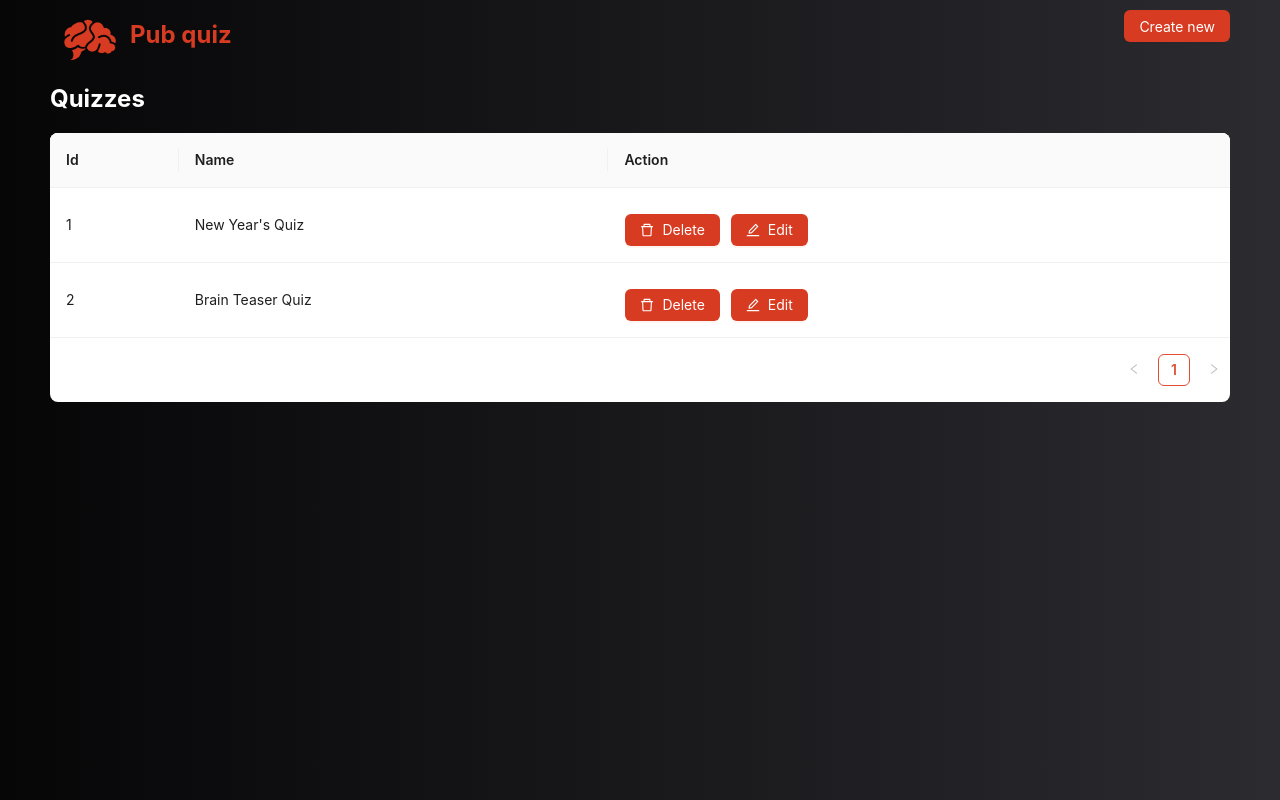
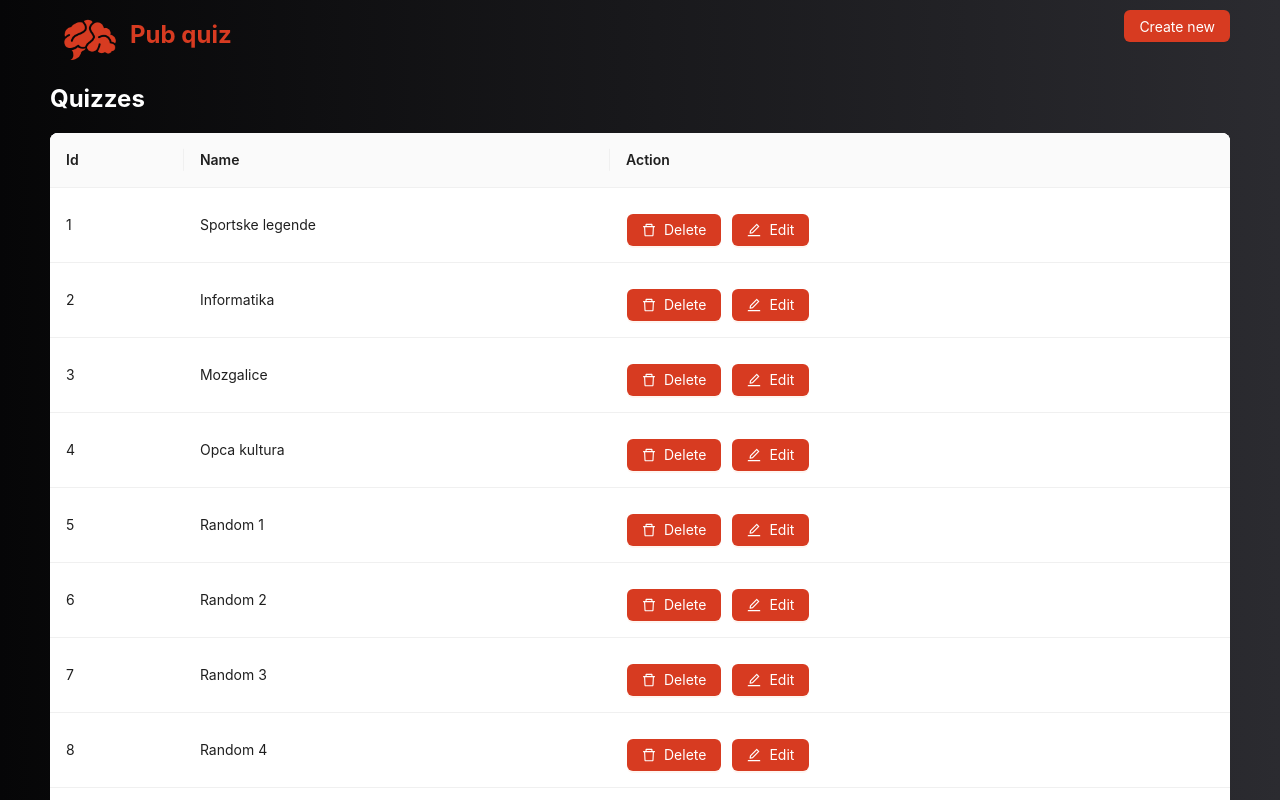
Before and after one commit to 1997mirza/quiz-maker, a React (Create React App) app: page / in a window 1280 px wide. Shown: the top 800 px of the page. Built offline with nearby package versions, Linux system fonts and the light colour scheme.

Commit message:
bug fixing && fill data

```diff
--- a/src/DataProvider.tsx
+++ b/src/DataProvider.tsx
@@ -33,124 +33,280 @@ const DataProvider = ({ children }: MyProviderProps) => {
   const [quizzes, setQuizzes] = useState<Quiz[]>([
     {
       id: 1,
-      name: "New Year's Quiz",
+      name: "Sportske legende",
       questions: [1, 2, 3, 4, 5, 6, 7, 8, 9, 10],
     },
     {
       id: 2,
-      name: "Brain Teaser Quiz",
-      questions: [1, 12, 13, 14, 15, 16, 17, 18, 19, 20],
+      name: "Informatika",
+      questions: [11, 12, 13, 14, 15, 16, 17, 18, 19, 20],
+    },
+    {
+      id: 3,
+      name: "Mozgalice",
+      questions: [21, 22, 23, 24, 25, 26, 27, 28, 29, 30],
+    },
+    {
+      id: 4,
+      name: "Opca kultura",
+      questions: [31, 32, 33, 34, 35, 36, 37, 38, 39, 40],
+    },
+    {
+      id: 5,
+      name: "Random 1",
+      questions: [1, 22, 13, 5],
+    },
+    {
+      id: 6,
+      name: "Random 2",
+      questions: [1, 22, 13, 16],
+    },
+    {
+      id: 7,
+      name: "Random 3",
+      questions: [1, 22, 13, 8],
+    },
+    {
+      id: 8,
+      name: "Random 4",
+      questions: [1, 9, 10, 37],
+    },
+    {
+      id: 9,
+      name: "Random 5",
+      questions: [1, 35, 4, 1],
+    },
+    {
+      id: 10,
+      name: "Random 6",
+      questions: [6, 12, 13, 33],
+    },
+    {
+      id: 11,
+      name: "Random 7",
+      questions: [5, 4, 1, 24],
+    },
+    {
+      id: 12,
+      name: "Random 8",
+      questions: [7, 5, 34, 39],
     },
   ]);
   const [questions, setQuestions] = useState<Question[]>([
     {
       id: 1,
       question:
-        "What is the most popular color associated with New Year's Eve celebrations?",
-      answer: "Gold or silver",
+        "Koja teniserka ima najviše osvojenih Grand Slam turnira u singlu u istoriji tenisa?",
+      answer: "Serena Williams sa 23 osvojena Grand Slam titule",
     },
     {
       id: 2,
       question:
-        "In what year did the first New Year's Eve celebration take place in Times Square, New York City?",
-      answer: "1904",
+        "Koja atletičarka je držala svjetski rekord u skoku u dalj najduže u istoriji?",
+      answer:
+        "Galina Čistjakova sa skokom od 7.52m koji je držao od 1988. do 2018. godine.",
     },
     {
       id: 3,
       question:
-        "What is the name of the traditional Scottish New Year's Eve celebration?",
-      answer: "Hogmanay",
+        "Koja je zemlja osvojila najviše medalja u istoriji Olimpijskih igara?",
+      answer: "SAD sa vise od 2,500 osvojene medalje.",
     },
     {
       id: 4,
       question:
-        "What famous song is traditionally sung at the stroke of midnight on New Year's Eve?",
-      answer: "Auld Lang Syne",
+        "Ko je najbrži trkač na 100 metara u istoriji atletike i koliko je brzo trčao?",
+      answer: "Usain Bolt sa vremenom od 9.58 sekundi.",
     },
     {
       id: 5,
       question:
-        "What fruit is traditionally eaten at New Year's in Spain and some Latin American countries?",
-      answer: "Grapes",
+        "Ko je najuspješniji vozač u istoriji Formule 1 i koliko šampionata je osvojio?",
+      answer: "Michael Schumacher sa sedam osvojenih šampionata.",
     },
     {
       id: 6,
       question:
-        "In many cultures, it is customary to make New Year's resolutions. What is the most common resolution made in the United States?",
-      answer: "To exercise more and lose weight",
+        "Ko je najbolji strijelac u istoriji nogometa i koliko golova je postigao?",
+      answer: "Josef Bican sa preko 805 postignutih golova u svojoj karijeri.",
     },
     {
       id: 7,
       question:
-        "What is the name of the traditional Japanese New Year's dish that is made with soba noodles?",
-      answer: "Toshikoshi soba",
+        "Ko je najuspješniji teniser svih vremena po broju osvojenih Grand Slam titula u singlu i koliko ih je osvojio?",
+      answer: "Roger Federer sa 20 osvojenih Grand Slam titula.",
     },
     {
       id: 8,
       question:
-        "In what year did the Tournament of Roses Parade first take place on New Year's Day in Pasadena, California?\n",
-      answer: "1890",
+        "Koja zemlja je osvojila najviše zlatnih medalja u istoriji Zimskih olimpijskih igara?",
+      answer: "Norveška sa 132 osvojene zlatne medalje.",
     },
     {
       id: 9,
       question:
-        "In which country is it traditional to give red envelopes filled with money to children on New Year's Day?",
-      answer: "China",
+        "Koja košarkaška legenda je osvojila najviše NBA prstenova u istoriji i koliko ih ima?",
+      answer: "Bill Russell sa 11 osvojenih NBA prstenova.",
     },
     {
       id: 10,
       question:
-        "What is the name of the first person to greet visitors to your home on New Year's Day in Ireland?",
-      answer: 'The "first footer" or "the lucky bird."',
+        "Koja plivačica drži svjetski rekord u disciplini 50m slobodnim stilom i koliko brzo je plivala?",
+      answer: "Sarah Sjöström sa vremenom od 23.67 sekundi.",
     },
     {
       id: 11,
-      question:
-        "What starts with an E, ends with an E, but contains only one letter?",
-      answer: "An envelope",
+      question: "Koje je ime prvog programskog jezika?",
+      answer: "Fortran",
     },
     {
       id: 12,
-      question: "What is always in front of you but can't be seen?",
-      answer: "The future",
+      question: "Koje su tri osnovne paradigme programiranja?",
+      answer: "Strukturno, objektno i funkcionalno programiranje",
     },
     {
       id: 13,
-      question:
-        "I am not alive, but I grow; I don't have lungs, but I need air; I don't have a mouth, but water kills me. What am I?",
-      answer: "Fire",
+      question: "Koja se programska paradigma koristi u React-u?",
+      answer: "Deklarativno programiranje",
     },
     {
       id: 14,
-      question: "What has a heart that doesn't beat?",
-      answer: "An artichoke",
+      question: "Šta predstavlja skraćenica AJAX?",
+      answer: "Asynchronous JavaScript and XML",
     },
-    { id: 15, question: "What gets wet while drying?", answer: "A towel" },
+    {
+      id: 15,
+      question: "Koja je složenost binarne pretrage?",
+      answer: "O(log n)",
+    },
     {
       id: 16,
-      question: "What has a head and a tail, but no body?",
-      answer: "A coin",
+      question: "Šta predstavlja skraćenica SQL?",
+      answer: "Structured Query Language",
     },
     {
       id: 17,
-      question: "What is so fragile that saying its name breaks it?",
-      answer: "Silence",
+      question: "Šta je to Big O notaicja?",
+      answer: "Notacija kojom se opisuje složenost algoritama",
     },
     {
       id: 18,
-      question:
-        "What is black when you buy it, red when you use it, and gray when you throw it away?",
-      answer: "Charcoal",
+      question: "Koja je složenost algoritma bubble sort?",
+      answer: "O(n^2)",
     },
     {
       id: 19,
-      question: "What is full of holes but can hold water?",
-      answer: "A sponge",
+      question: "Koja se programska paradigma koristi u Angular-u?",
+      answer: "Objektno orijentisano programiranje",
     },
     {
       id: 20,
-      question: "What is something you will never see again?",
-      answer: "Yesterday",
+      question: "Šta predstavlja skraćenica REST?",
+      answer: "Representational State Transfer",
+    },
+    {
+      id: 21,
+      question:
+        "Što je to što svi imaju, a najčešće se koristi kad je čovjek mrtav?",
+      answer: "Ime",
+    },
+    {
+      id: 22,
+      question:
+        "Koje slovo engleske abecede se ne pojavljuje u nazivu nijedne od država svijeta?",
+      answer: "Q",
+    },
+    {
+      id: 23,
+      question:
+        "Što se događa jednom u minutu, dvaput u trenu, a nikada u tisućljeću?",
+      answer: "Slovo M",
+    },
+    {
+      id: 24,
+      question: "Što teče bez da se mičemo?",
+      answer: "Vrijeme",
+    },
+    {
+      id: 25,
+      question: "Koliko je puta moguće presaviti papir na pola?",
+      answer: "Najviše 7 puta",
+    },
+    {
+      id: 26,
+      question: "Koje se tri riječi najčešće koriste u engleskom jeziku?",
+      answer: "I, you, the",
+    },
+    {
+      id: 27,
+      question:
+        "Koja životinja u engleskom jeziku počinje s tri ista slova kao i kraj engleskog alfabeta?",
+      answer: "Zebra",
+    },
+    {
+      id: 28,
+      question: "Koja se riječ u engleskom jeziku sastoji od svih suglasnika?",
+      answer: "Rhythm",
+    },
+    {
+      id: 29,
+      question: "Koliko je rupa na klasičnoj švicarskoj vojnoj nožici?",
+      answer: "12",
+    },
+    {
+      id: 30,
+      question: "Kako se zove proces kojim se odvoje miješane tvari?",
+      answer: "Destilacija",
+    },
+    {
+      id: 31,
+      question: "Ko je napisao roman 'Rat i mir'?",
+      answer: "Lav Nikolajevič Tolstoj",
+    },
+    {
+      id: 32,
+      question: "Ko je napisao dramu 'Hamlet'?",
+      answer: "William Shakespeare",
+    },
+    {
+      id: 33,
+      question: "Ko je autor knjige 'Sumnjivo lice'?",
+      answer: "Branislav Nušić",
+    },
+    {
+      id: 34,
+      question: "Ko je prvi čovjek koji je zakoračio na Mjesec?",
+      answer: "Neil Armstrong",
+    },
+    {
+      id: 35,
+      question: "Kako se zove najveći kontinent na Zemlji?",
+      answer: "Azija",
+    },
+    {
+      id: 36,
+      question: "Ko je napisao knjigu '1984'?",
+      answer: "George Orwell",
+    },
+    {
+      id: 37,
+      question: "Ko je bio prvi predsjednik SAD-a?",
+      answer: "George Washington",
+    },
+    {
+      id: 38,
+      question: "Ko je izumio telefon?",
+      answer: "Alexander Graham Bell",
+    },
+    {
+      id: 39,
+      question: "Ko je bio vođa Oktobarske revolucije u Rusiji?",
+      answer: "Vladimir Ilič Lenjin",
+    },
+    {
+      id: 40,
+      question: "Koje godine je počeo Drugi svjetski rat?",
+      answer: "1939",
     },
   ]);
   const deleteQuiz = (quizId: number) => {
@@ -186,7 +342,11 @@ const DataProvider = ({ children }: MyProviderProps) => {
 
   const addNewQuiz = (quiz: NewQuizProps, isEditing?: number) => {
     const newQuiz: Quiz = {
-      id: isEditing ? isEditing : quizzes[quizzes.length - 1].id + 1,
+      id: isEditing
+        ? isEditing
+        : quizzes.length > 0
+        ? quizzes[quizzes.length - 1].id + 1
+        : 1,
       name: quiz?.name,
       questions: [],
     };
--- a/src/pages/home.tsx
+++ b/src/pages/home.tsx
@@ -46,6 +46,7 @@ export default function Home() {
         <NoProjectSection>
           Currently, there are no quizzes available 😞 .Would you like to create
           a new one?
+          <br />
           <Link to={"/create-new"}>
             <ProjectPrimaryButton>Create new one</ProjectPrimaryButton>
           </Link>
```
